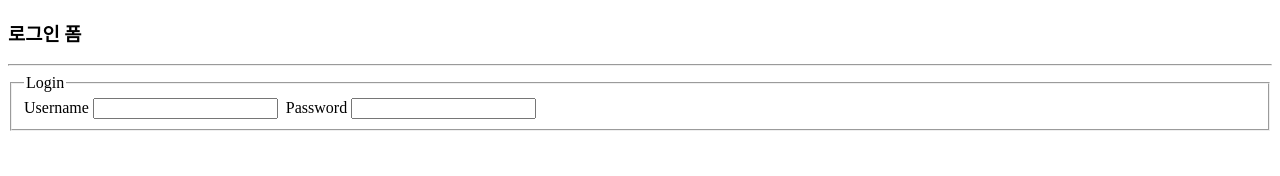
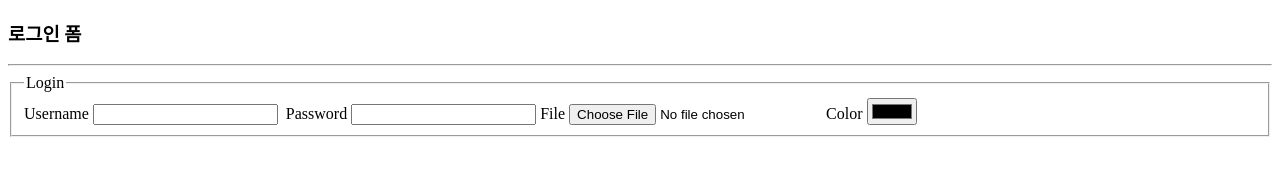
Before and after one commit to loganjeon/becomeWebProgrammerFor24H, a plain HTML site: page html_basic4.html in a window 1280 px wide. Drawn offline with Linux system fonts and the light colour scheme.

Commit message:
another input form.

```diff
--- a/html_basic4.html
+++ b/html_basic4.html
@@ -12,6 +12,8 @@
                 <legend> Login </legend>
                 <label>Username <input type="text"></label>&nbsp;
                 <label>Password <input type="Password"></label>
+                <label>File <input type="file"></label>
+                <label>Color <input type="color"></label>
             </fieldset>
         </form>
     </body>
```
